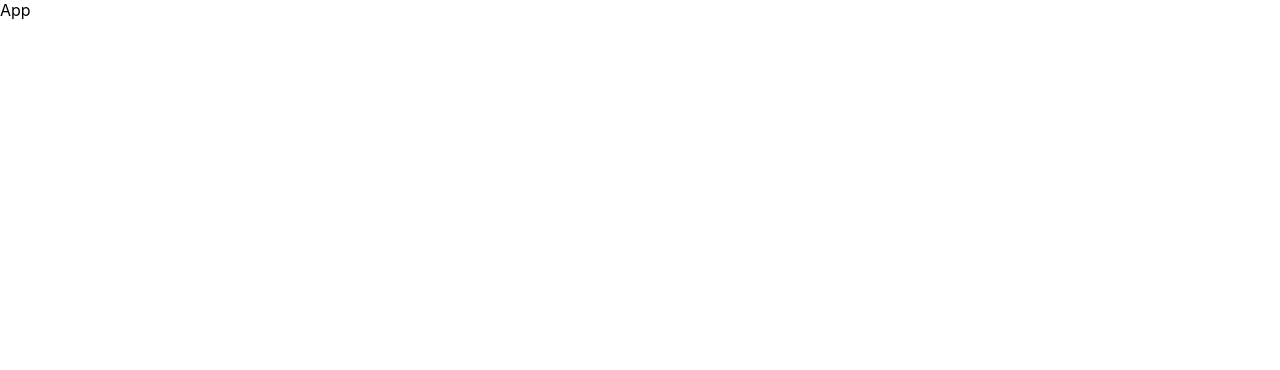
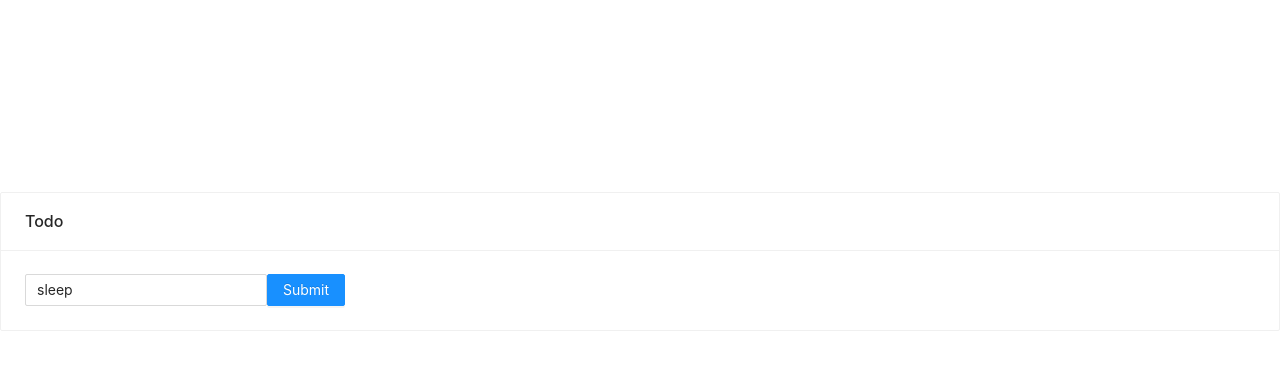
Before and after one commit to samiramrullah/Todo-App-Mern-Stack, a React (Create React App) app in the folder frontend/: page / in a window 1280 px wide. Shown: the top 370 px of the page. Built offline with nearby package versions, Linux system fonts and the light colour scheme.

Commit message:
with frontend add functionalities

```diff
--- a/frontend/package.json
+++ b/frontend/package.json
@@ -6,6 +6,7 @@
     "@testing-library/jest-dom": "^5.16.5",
     "@testing-library/react": "^13.4.0",
     "@testing-library/user-event": "^13.5.0",
+    "antd": "^4.23.1",
     "react": "^18.2.0",
     "react-dom": "^18.2.0",
     "react-scripts": "5.0.1",
--- a/frontend/src/App.css
+++ b/frontend/src/App.css
@@ -0,0 +1,8 @@
+.app-main{
+    /* margin-left: 40%; */
+    margin-top: 15%;
+}
+
+.ant-input{
+    width: 100% !important;
+}
--- a/frontend/src/App.js
+++ b/frontend/src/App.js
@@ -1,7 +1,52 @@
+import {
+  Card, Col, Row, Button,
+  Input,
+} from 'antd';
+import { useState } from 'react';
+import './App.css'
 const App = () => {
+  const [task,settask]=useState();
+
+  const addtask=()=>{
+    if(task.length<=1)
+    {
+      alert("please enter valid task")
+    }
+    else
+    {
+      console.log(task);
+    }
+  }
   return (
-    <div>App</div>
+    <div className='app-main'>
+      <div className="site-card-border-less-wrapper">
+        <Card
+          title="Todo"
+          bordered={true}
+
+        >
+          <div className='task'>
+            <Row>
+              <Col>
+                <div className="site-input-group-wrapper">
+                  <Input.Group compact>
+                    <Input onChange={(e)=>settask(e.target.value)}
+                      style={{
+                        width: '100%',
+                      }}
+                      defaultValue="sleep"
+                    />
+                  </Input.Group>
+                </div>
+              </Col>
+              <Col>
+                <Button onClick={addtask} type="primary">Submit</Button>
+              </Col>
+            </Row>
+          </div>
+        </Card>
+      </div>
+    </div>
   )
 }
-
 export default App
--- a/frontend/src/index.js
+++ b/frontend/src/index.js
@@ -2,6 +2,8 @@ import React from 'react';
 import ReactDOM from 'react-dom/client';
 import './index.css';
 import App from './App';
+import 'antd/dist/antd.css';
+import './index.css';
 import reportWebVitals from './reportWebVitals';
 
 const root = ReactDOM.createRoot(document.getElementById('root'));
```
Also changed, not shown: 1 other file (tests, documents, lock files or other folders).
